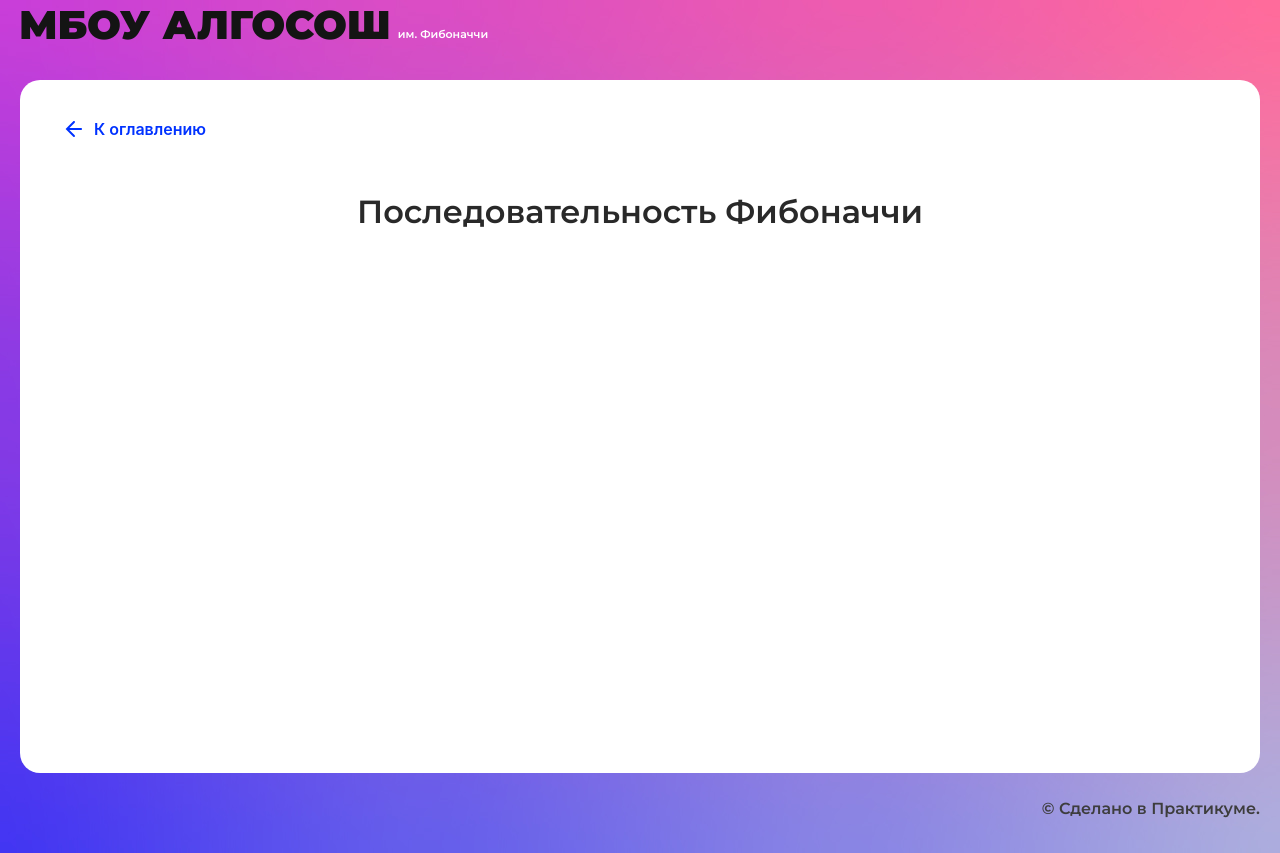
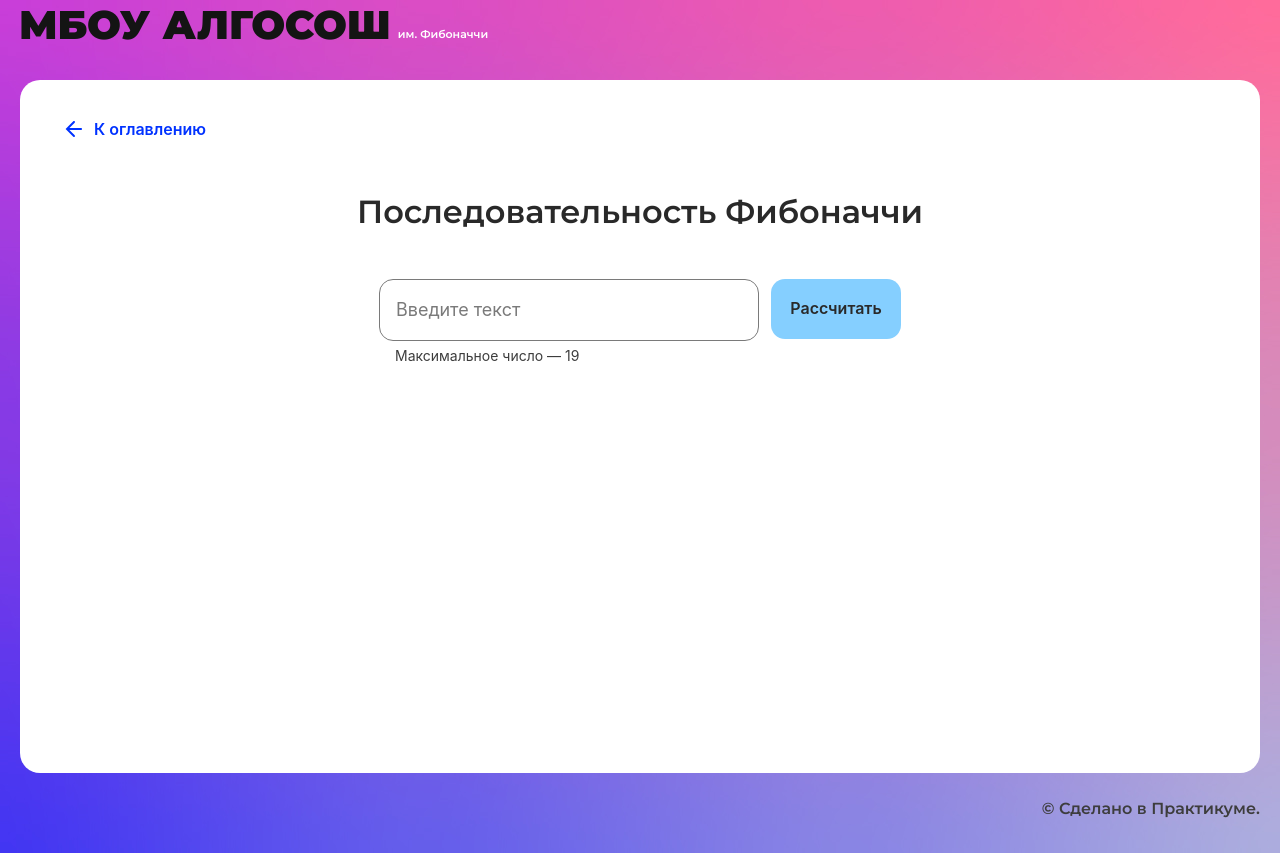
Before and after one commit to Danila-Sergeev/algososh, a React (Create React App) app: page /fibonacci in a window 1280 px wide. Built offline with nearby package versions, Linux system fonts and the light colour scheme.

Commit message:
FibonacciPage done

```diff
--- a/src/components/fibonacci-page/fibonacci-page.tsx
+++ b/src/components/fibonacci-page/fibonacci-page.tsx
@@ -1,10 +1,88 @@
-import React from "react";
+import React, { useEffect, useState } from "react";
 import { SolutionLayout } from "../ui/solution-layout/solution-layout";
+import { Input } from "../ui/input/input";
+import { Button } from "../ui/button/button";
+import styles from "./fibonacciPage.module.css";
+import { SHORT_DELAY_IN_MS } from "../../constants/delays";
+import { calculateFibonacci } from "./utils";
+import { Circle } from "../ui/circle/circle";
 
 export const FibonacciPage: React.FC = () => {
+  const [number, setNumber] = useState(0);
+  const [fibonacciSequence, setFibonacciSequence] = useState<number[]>([]);
+  const [displayedIndexes, setDisplayedIndexes] = useState<number[]>([]);
+  const [isLoading, setIsLoading] = useState(false);
+  const [timeoutId, setTimeoutId] = useState<number | undefined>(undefined);
+
+  const handleChange = (event: React.ChangeEvent<HTMLInputElement>) => {
+    const value = parseInt(event.target.value);
+    setNumber(value);
+  };
+  const handleSubmit = (event: React.FormEvent) => {
+    event.preventDefault();
+    handleClick();
+  };
+  const handleClick = async () => {
+    if (number < 0 || number > 19) {
+      alert("Введенное число должно быть от 1 до 19");
+      return;
+    }
+    setIsLoading(true);
+    const sequence = await calculateFibonacci(number);
+    setFibonacciSequence(sequence);
+    displayNumbers(0, sequence.length);
+  };
+
+  const displayNumbers = (index: number, total: number) => {
+    if (index < total) {
+      const id = window.setTimeout(() => {
+        // сохранение ID таймера
+        setDisplayedIndexes((prev) => [...prev, index]);
+        displayNumbers(index + 1, total);
+      }, SHORT_DELAY_IN_MS);
+      setTimeoutId(id); // обновление состояния с новым ID
+    } else {
+      setIsLoading(false);
+    }
+  };
+
+  useEffect(() => {
+    if (fibonacciSequence.length > 0) {
+      displayNumbers(0, fibonacciSequence.length);
+    }
+    return () => {
+      if (timeoutId) {
+        window.clearTimeout(timeoutId);
+      }
+    };
+  }, [fibonacciSequence, timeoutId]);
+
   return (
     <SolutionLayout title="Последовательность Фибоначчи">
-
+      <form onSubmit={handleSubmit} className={styles.mainBox}>
+        <Input
+          isLimitText={true}
+          maxLength={19}
+          max={19}
+          onChange={handleChange}
+          type="number"
+        />
+        <Button
+          text="Рассчитать"
+          type="submit"
+          onClick={handleClick}
+          isLoader={isLoading}
+          disabled={isLoading}
+        />
+      </form>
+      <div className={styles.circleBox}>
+        {fibonacciSequence.map(
+          (num, index) =>
+            displayedIndexes.includes(index) && (
+              <Circle key={index} letter={num.toString()} index={index} />
+            )
+        )}
+      </div>
     </SolutionLayout>
   );
 };
--- /dev/null
+++ b/src/components/fibonacci-page/fibonacciPage.module.css
@@ -0,0 +1,10 @@
+.mainBox {
+  display: flex;
+  max-width: 522px;
+  margin: auto;
+}
+.circleBox {
+  display: flex;
+  justify-content: center;
+  margin-top: 120px;
+}
--- /dev/null
+++ b/src/components/fibonacci-page/utils.tsx
@@ -0,0 +1,9 @@
+export const calculateFibonacci = async (n: number) => {
+  const sequence = [1, 1];
+  while (sequence.length <= n) {
+    const nextNumber =
+      sequence[sequence.length - 1] + sequence[sequence.length - 2];
+    sequence.push(nextNumber);
+  }
+  return sequence;
+};
--- a/src/components/string/string.tsx
+++ b/src/components/string/string.tsx
@@ -85,7 +85,6 @@ export const StringComponent: React.FC = () => {
         <Input maxLength={11} isLimitText={true} onChange={onInputChange} />
         <Button
           text="Развернуть"
-          extraClass={styles.button__extra}
           type="submit"
           isLoader={isSorting}
           disabled={isSorting}
```
